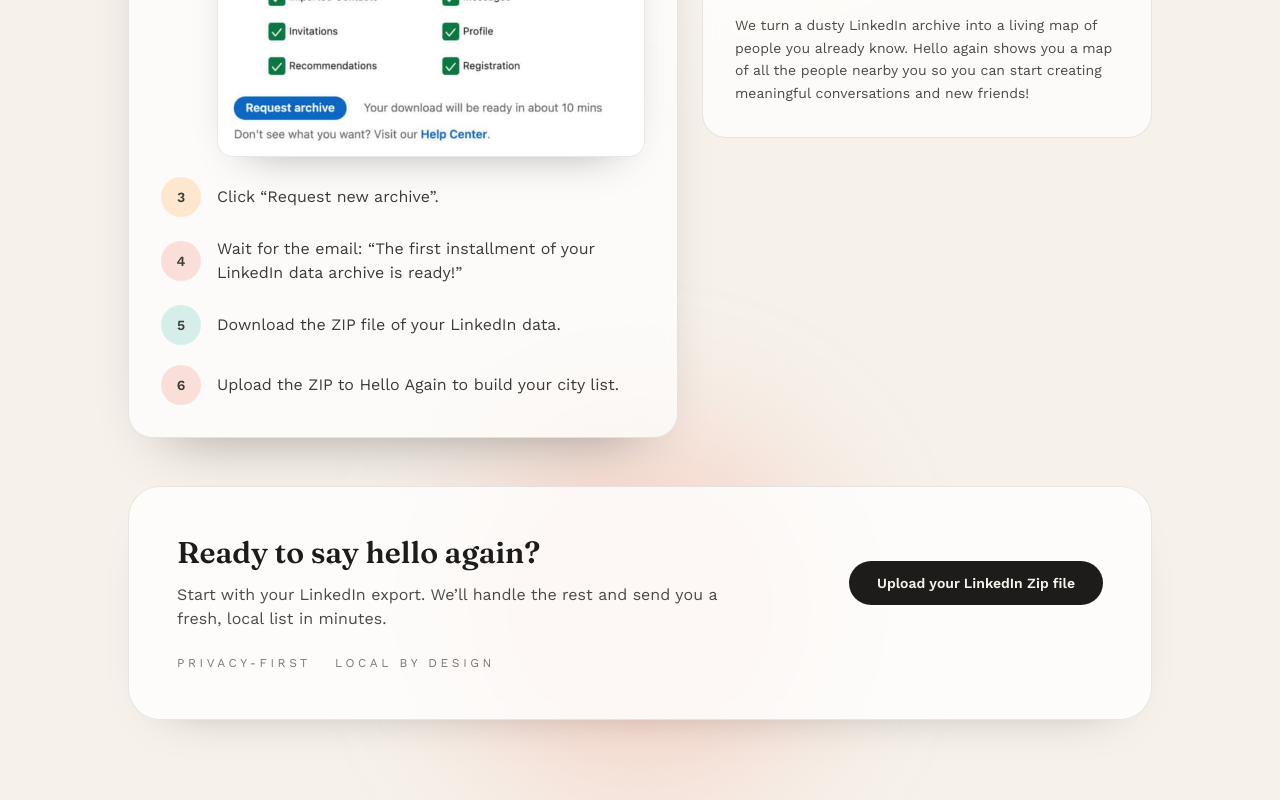
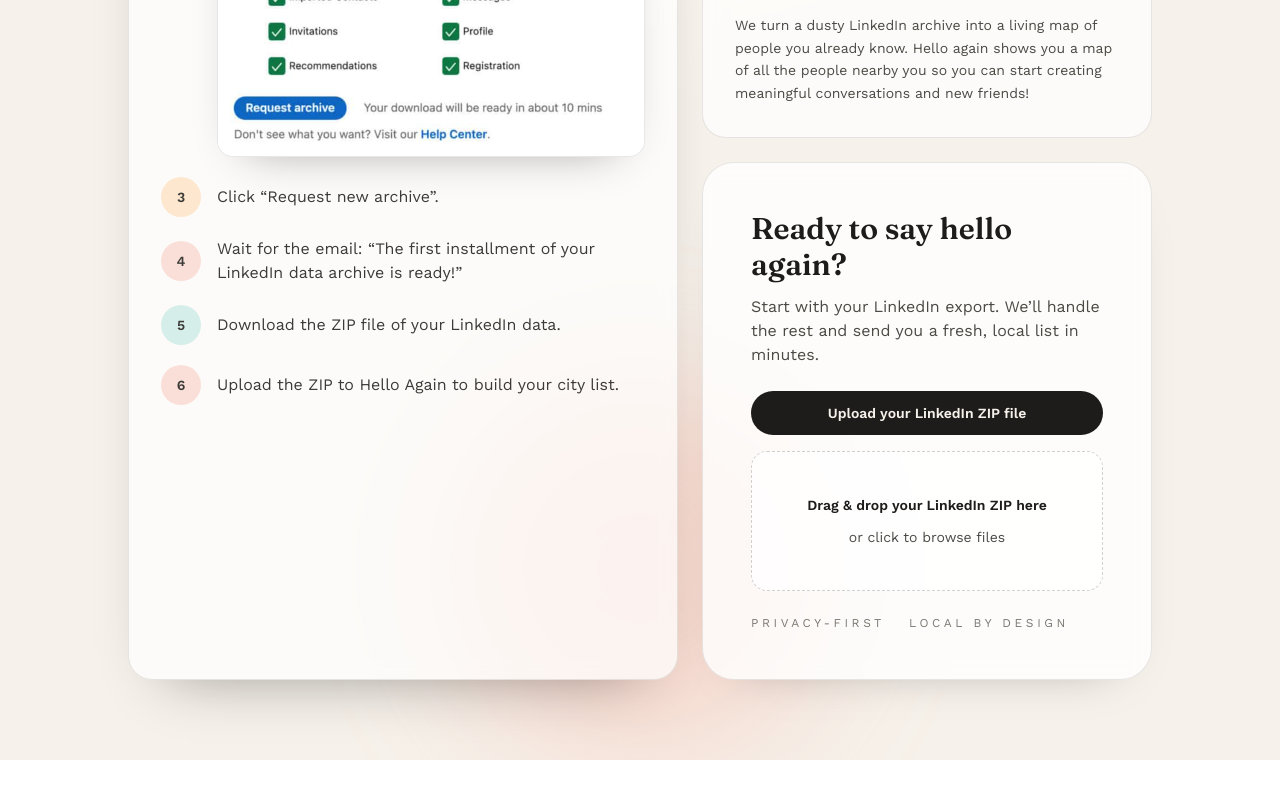
Before and after one commit to Tombarr/hello-again, a Next.js app: page / in a window 1280 px wide. Shown: the part 728-1528 px from the top of the page. After the commit the page ends 1488 px from the top, so only its background shows below. Built offline with nearby package versions, Linux system fonts and the light colour scheme.

Commit message:
add upload your file

```diff
--- /dev/null
+++ b/app/components/UploadArea.tsx
@@ -0,0 +1,71 @@
+"use client";
+
+import { useRef, useState } from "react";
+
+export default function UploadArea() {
+  const inputRef = useRef<HTMLInputElement | null>(null);
+  const [isDragging, setIsDragging] = useState(false);
+  const [fileName, setFileName] = useState<string | null>(null);
+
+  const handleFiles = (files: FileList | null) => {
+    if (!files || files.length === 0) return;
+    const file = files[0];
+    setFileName(file.name);
+  };
+
+  const handleChange = (event: React.ChangeEvent<HTMLInputElement>) => {
+    handleFiles(event.target.files);
+  };
+
+  const handleDrop = (event: React.DragEvent<HTMLLabelElement>) => {
+    event.preventDefault();
+    setIsDragging(false);
+    const files = event.dataTransfer.files;
+    handleFiles(files);
+    if (inputRef.current) {
+      inputRef.current.files = files;
+    }
+  };
+
+  return (
+    <div className="flex flex-col gap-4">
+      <input
+        ref={inputRef}
+        id="linkedin-zip"
+        type="file"
+        accept=".zip,application/zip"
+        onChange={handleChange}
+        className="hidden"
+      />
+
+      <label
+        htmlFor="linkedin-zip"
+        className="inline-flex cursor-pointer items-center justify-center rounded-full bg-[#1d1c1a] px-7 py-3 text-sm font-semibold text-[#f6f1ea] transition hover:-translate-y-0.5 hover:bg-[#2b2926]"
+      >
+        Upload your LinkedIn ZIP file
+      </label>
+
+      <label
+        htmlFor="linkedin-zip"
+        className={`flex min-h-[140px] cursor-pointer flex-col items-center justify-center gap-3 rounded-2xl border border-dashed px-6 py-8 text-sm transition ${
+          isDragging
+            ? "border-[#1d1c1a] bg-[#1d1c1a]/5"
+            : "border-[#1d1c1a]/20 bg-white/70"
+        }`}
+        onDragOver={(event) => {
+          event.preventDefault();
+          setIsDragging(true);
+        }}
+        onDragLeave={() => setIsDragging(false)}
+        onDrop={handleDrop}
+      >
+        <span className="font-semibold text-[#1d1c1a]">
+          Drag & drop your LinkedIn ZIP here
+        </span>
+        <span className="text-[#4b4a45]">
+          {fileName ? `Selected: ${fileName}` : "or click to browse files"}
+        </span>
+      </label>
+    </div>
+  );
+}
--- a/app/page.tsx
+++ b/app/page.tsx
@@ -1,4 +1,5 @@
 import Image from "next/image";
+import UploadArea from "./components/UploadArea";
 import { Fraunces, Work_Sans } from "next/font/google";
 
 const display = Fraunces({
@@ -145,9 +146,6 @@
                   conversations and new friends!
                 </p>
               </div>
-            </div>
-          </div>
-
               <section className="flex flex-col gap-6 rounded-[32px] border border-[#1d1c1a]/10 bg-white/80 p-10 shadow-[0_20px_50px_-40px_rgba(0,0,0,0.4)] backdrop-blur sm:p-12">
                 <div className="flex flex-wrap items-center justify-between gap-6">
                   <div>
@@ -159,10 +157,8 @@
                       send you a fresh, local list in minutes.
                     </p>
                   </div>
-              <div className="flex flex-wrap gap-3">
-                <button className="rounded-full bg-[#1d1c1a] px-7 py-3 text-sm font-semibold text-[#f6f1ea] transition hover:-translate-y-0.5 hover:bg-[#2b2926]">
-                  Upload your LinkedIn Zip file
-                </button>
+                  <div className="w-full max-w-md">
+                    <UploadArea />
                   </div>
                 </div>
                 <div className="flex flex-wrap gap-6 text-xs uppercase tracking-[0.3em] text-[#7b7872]">
@@ -170,6 +166,9 @@
                   <span>Local by design</span>
                 </div>
               </section>
+            </div>
+          </div>
+
         </section>
       </main>
     </div>
```
Lines whose indentation alone changed are shown as unchanged.
